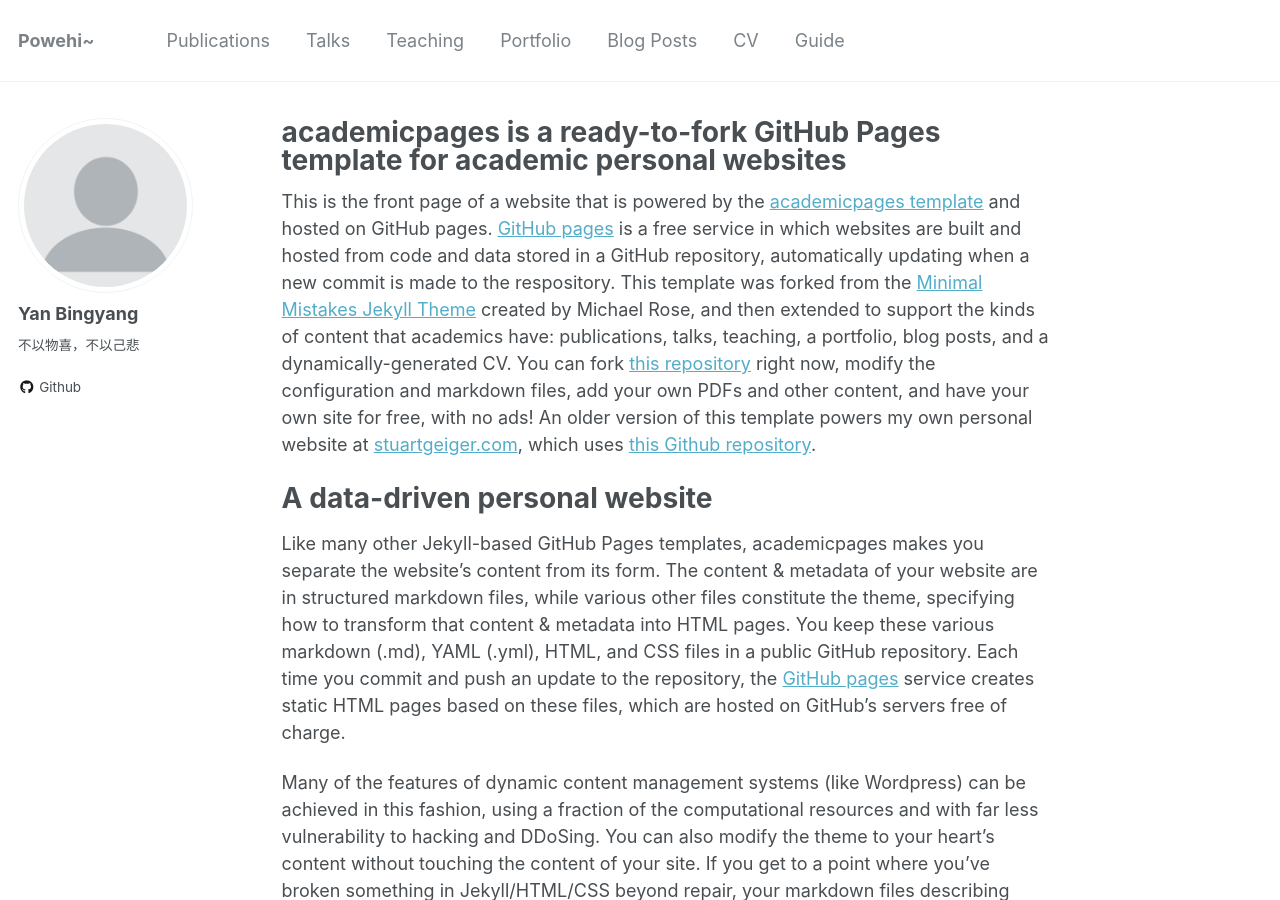
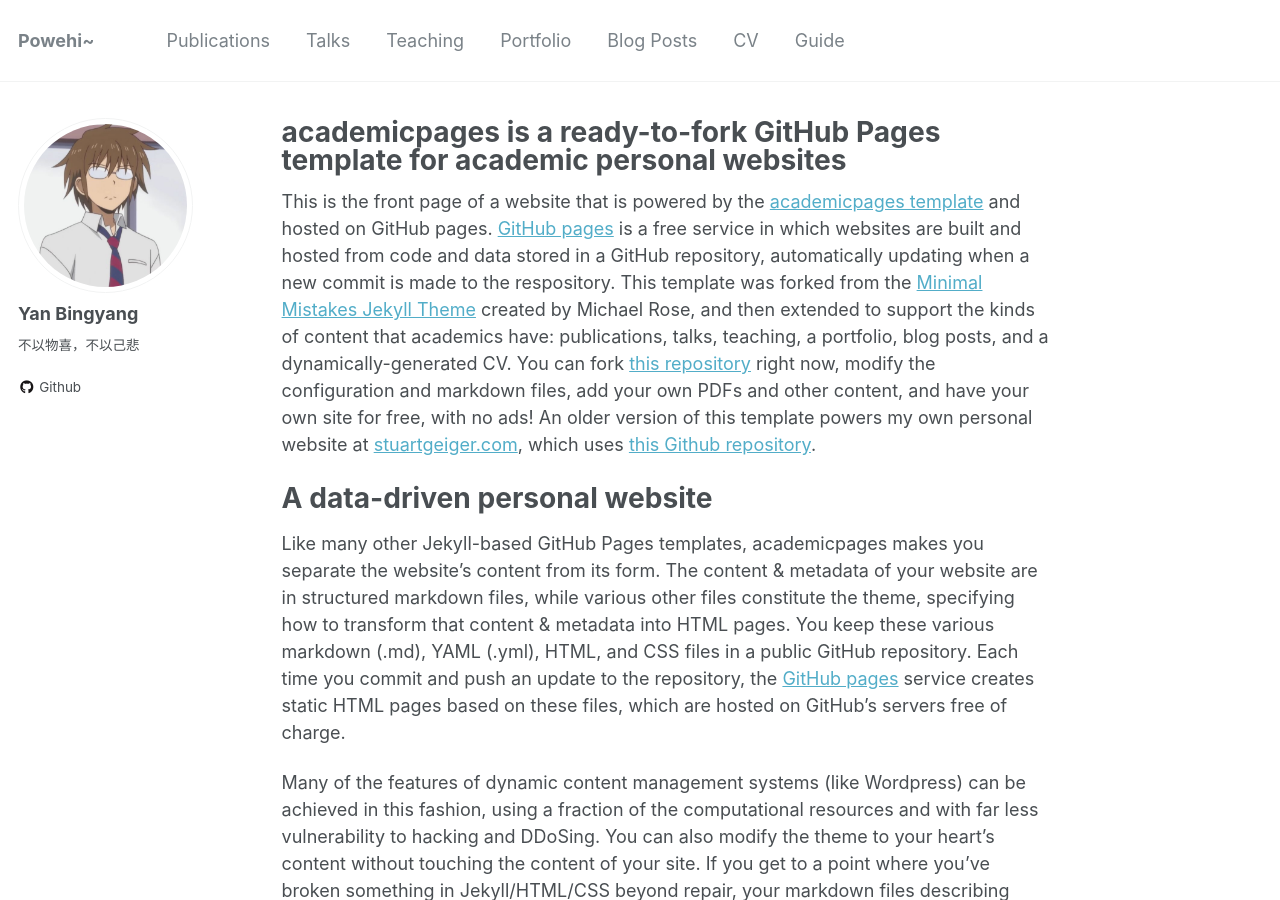
Before and after one commit to byYanXX/byYanXX.github.io, a Jekyll site: the page built from _pages/about.md, in a window 1280 px wide and 900 px high. Built offline with Jekyll 4.4.1, drawn with Linux system fonts in a browser that asks for light colours.

Commit message:
Update _config.yml

```diff
--- a/_config.yml
+++ b/_config.yml
@@ -81,7 +81,7 @@
 # Site Author
 author:
   name             : "Yan Bingyang"
-  avatar           : "profile.png"
+  avatar           : "6BA87953FD524B5571F40F295F1DA833.jpg"
   bio              : "不以物喜，不以己悲"
   location         : # "Location"
   employer         :
```
